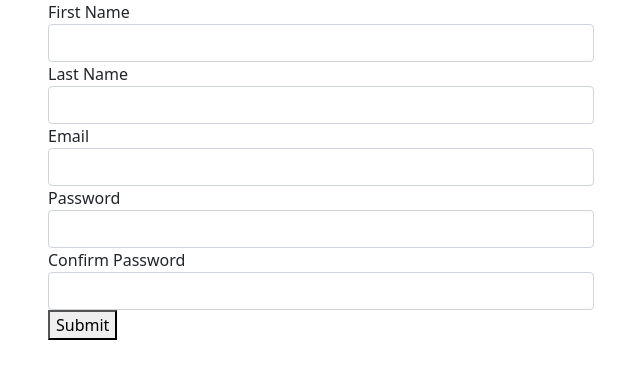
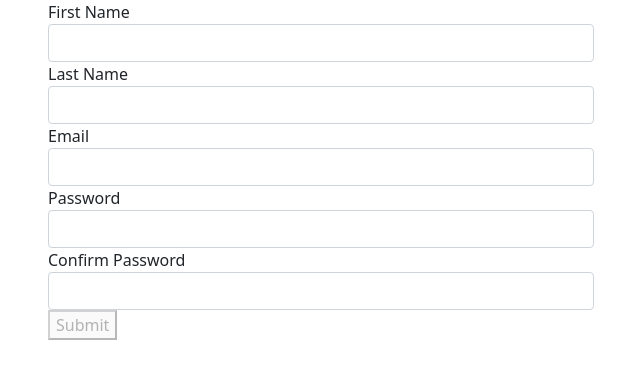
Before and after one commit to CyrusWarner/BugTracker-Angular, an Angular app: page /register in a window 1280 px wide. Shown: the top 378 px of the page, without its empty margins (319-959 px from the left). Built offline with nearby package versions, Linux system fonts and the light colour scheme.

Commit message:
Added method that checks if a user can submit the register form.

```diff
--- a/src/app/components/register/register.component.html
+++ b/src/app/components/register/register.component.html
@@ -14,7 +14,7 @@
           <input formControlName="password" class="form-control" />
           <label>Confirm Password</label>
           <input formControlName="confirmPassword" class="form-control" />
-          <button type="submit">Submit</button>
+          <button [disabled]="canSubmitRegisterForm(registerUserForm)" type="submit">Submit</button>
         </form>
       </div>
       <div class="col-3"></div>
--- a/src/app/components/register/register.component.ts
+++ b/src/app/components/register/register.component.ts
@@ -39,8 +39,17 @@ export class RegisterComponent implements OnInit {
     )
   }
 
+  // registerUser calls the user service and registers the user
   registerUser(registerForm: FormGroup) {
+    if (registerForm.valid){
+
+    }
 
   }
 
+  // canSubmitRegisterForm checks if the form is invalid and returns the value
+  canSubmitRegisterForm(registerForm: FormGroup): boolean {
+    return registerForm.invalid
+  }
+
 }
```
